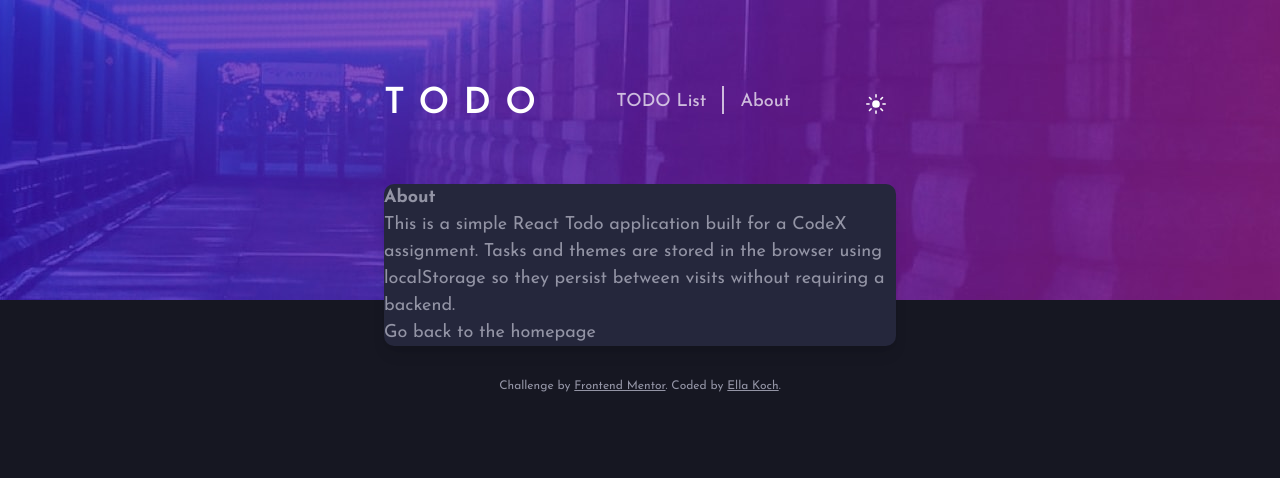
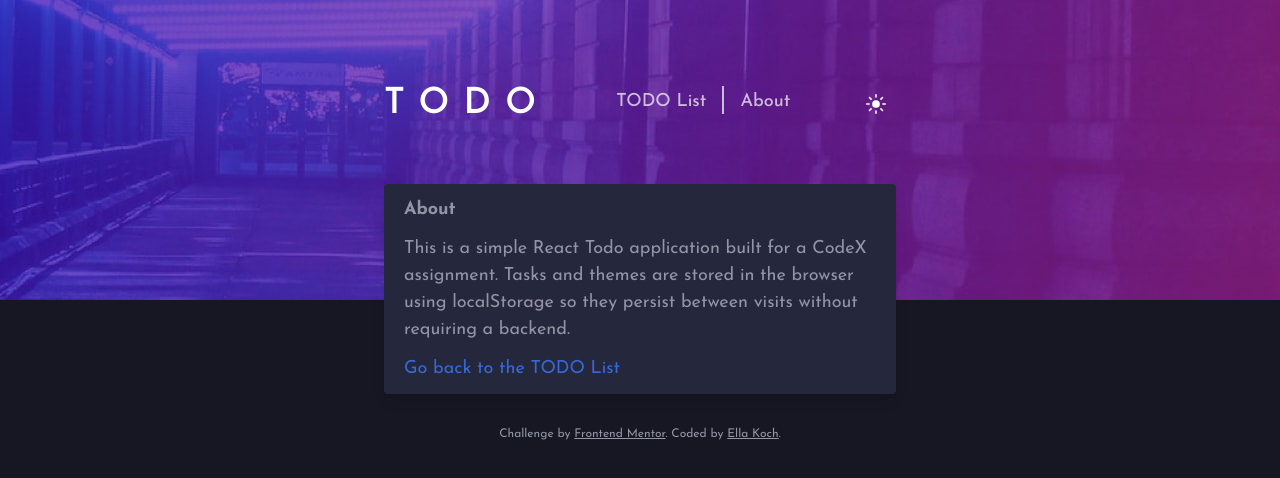
Before and after one commit to ellamkoch/wk5-lvl4-react-todo, a React (Vite) app: page /about in a window 1280 px wide. Shown: the top 478 px of the page. Built offline with nearby package versions, Linux system fonts and the light colour scheme.

Commit message:
style: update Tailwind styling for AboutPage and NotFoundPage

```diff
--- a/src/components/shared/NavButtons.component.jsx
+++ b/src/components/shared/NavButtons.component.jsx
@@ -6,7 +6,7 @@ import { Button } from '@components/ui/button';
 import { ButtonGroup, ButtonGroupSeparator } from '@components/ui/button-group';
 
 function NavButtons() {
-  const baseBtn = 'text-lg text-white hover:bg-transparent transition-transform duration-150 hover:scale-[1.03]';
+  const baseBtn = 'text-lg text-white hover:underline bg-transparent transition-transform duration-150 hover:scale-[1.03]';
 
 const navLinkClass = ({ isActive }) =>
   isActive
--- a/src/components/tasks/NewTaskForm.jsx
+++ b/src/components/tasks/NewTaskForm.jsx
@@ -22,7 +22,7 @@ const NewTaskForm = ({ onAddTask }) => {
     event.preventDefault(); //prevents the page refresh
 
     const trimmed = title.trim(); //sets a variable to store the trimmed title and trims the title of any extra space
-    //trimming off xtra space is important as it helps cut down on how much is being sent to/from the api,
+    //trimming off extra space is important as it helps cut down on how much is being sent to/from the api,
     // which can equal credits for a plan or bytes.
 
     if (!trimmed) {
--- a/src/pages/AboutPage.jsx
+++ b/src/pages/AboutPage.jsx
@@ -3,6 +3,7 @@
 
 import { Card } from '@components/ui/card';
 import Title from '@/components/shared/Heading.component';
+import { Link } from "react-router-dom";
 
 /**
  * AboutPage renders a simple explanation of the app and a link back home.
@@ -11,7 +12,7 @@ import Title from '@/components/shared/Heading.component';
  */
 function AboutPage() {
   return (
-    <Card className="mt-6 rounded-lg shadow-lg">
+    <Card className="flex mt-6 px-5 py-3 gap-3 rounded-[4px] shadow-lg overflow-hidden">
       <Title>About</Title>
       <p>
         This is a simple React Todo application built for a CodeX assignment. Tasks and themes are
@@ -19,7 +20,8 @@ function AboutPage() {
         backend.
       </p>
       <p>
-        <a href="/">Go back to the homepage</a>
+       <Link to="/" className="text-primary/80 hover:underline text-primary transition-colors">
+       Go back to the TODO List</Link>
       </p>
     </Card>
   );
--- a/src/pages/NotFoundPage.jsx
+++ b/src/pages/NotFoundPage.jsx
@@ -4,6 +4,7 @@
 
 import { Card } from '@components/ui/card';
 import Title from '@/components/shared/Heading.component';
+import { Link } from "react-router-dom";
 
 /**
  * NotFoundPage renders a basic "404 - Not Found" view with a link back to the homepage.
@@ -12,12 +13,13 @@ import Title from '@/components/shared/Heading.component';
  */
 function NotFoundPage() {
   return (
-    <Card className="mt-6 rounded-lg shadow-lg">
+    <Card className="flex mt-6 px-5 py-3 gap-3 rounded-[4px] shadow-lg overflow-hidden">
       <Title>404 - Not Found</Title>
-      <p>Like the droids you were looking for, the page you were looking for is not here.</p>
+      <p className="text-m">Like the droids you were looking for, the page you were looking for is not here.</p>
       <p>
-        <a href="/">Go back to the homepage</a>
+        <Link to="/" className="text-primary/80 hover:underline text-primary transition-colors">Go back to the TODO List</Link>
       </p>
+
     </Card>
   );
 }
```
